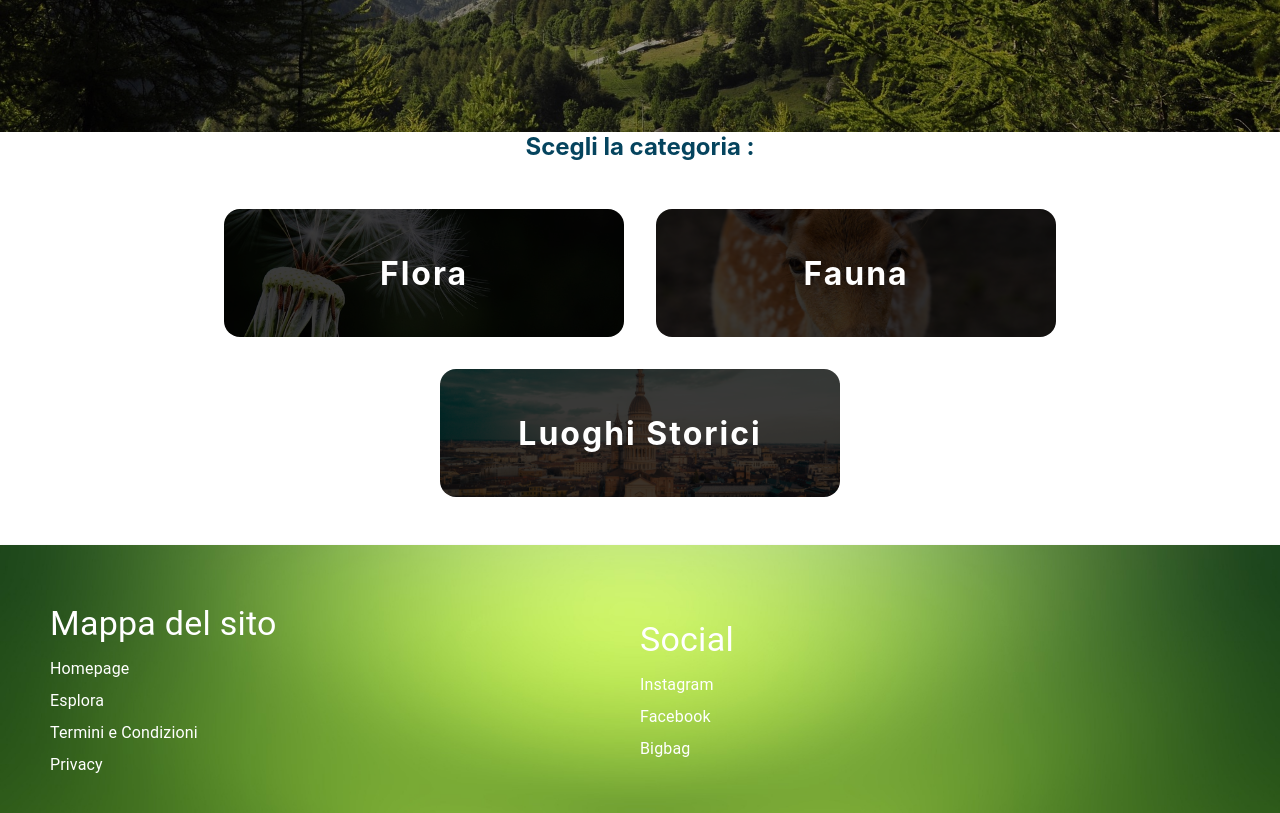
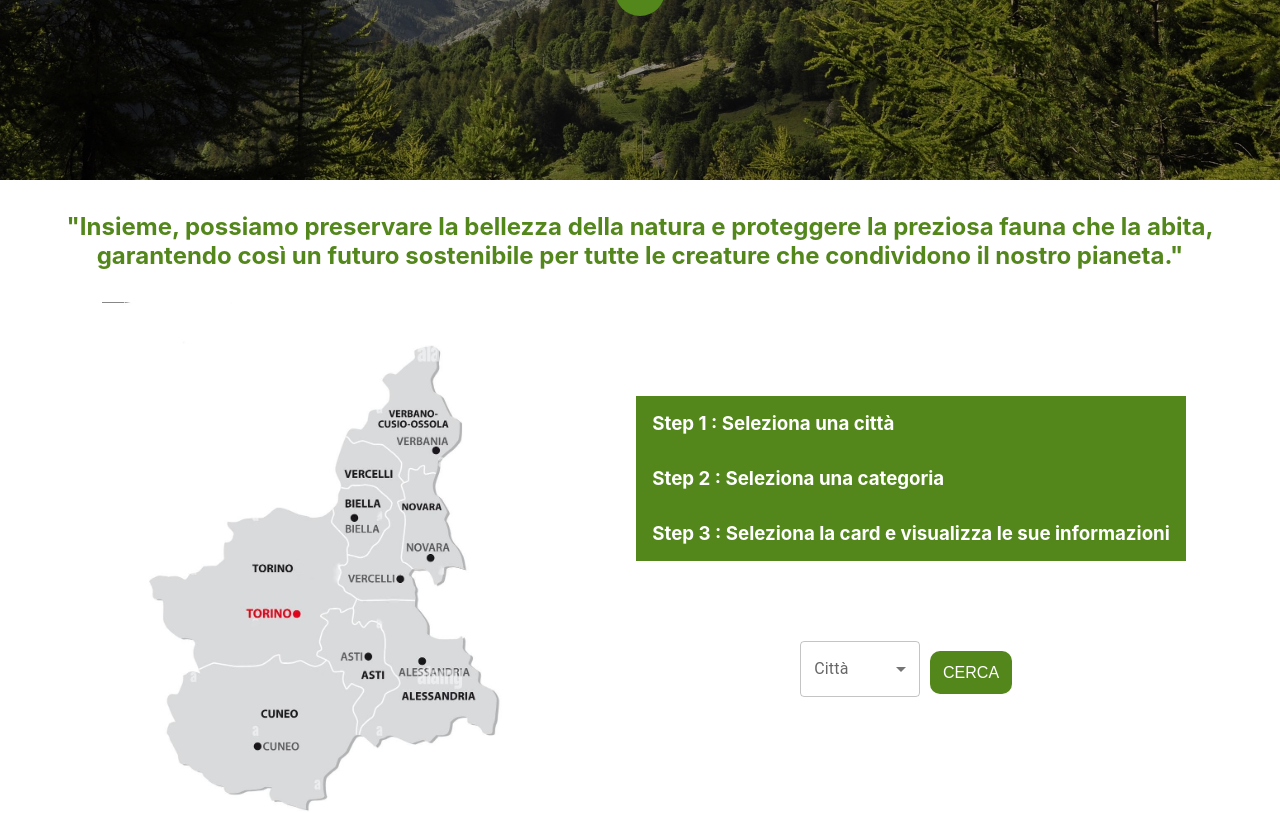
Before and after one commit to giogithub89/progetto_piante, a React (Create React App) app: page /esplora in a window 1280 px wide. Shown: the part 380-1193 px from the top of the page. Built offline with nearby package versions, Linux system fonts and the light colour scheme.

Commit message:
creazione sezione dropdown menu

```diff
--- a/package.json
+++ b/package.json
@@ -13,6 +13,7 @@
     "helmet": "^7.0.0",
     "react": "^18.2.0",
     "react-dom": "^18.2.0",
+    "react-fast-marquee": "^1.6.0",
     "react-router-dom": "^6.11.2",
     "react-scripts": "^5.0.1",
     "web-vitals": "^2.1.4"
--- a/src/Component/Button/Button.css
+++ b/src/Component/Button/Button.css
@@ -10,4 +10,5 @@
   font-weight: 500;
   font-size: 1rem;
   border-radius: 10px;
+  margin: 10px;
 }
--- a/src/Component/Button/Button.jsx
+++ b/src/Component/Button/Button.jsx
@@ -1,9 +1,9 @@
 import './Button.css'
-function Button({value="",miafunzione}){
+function Button({ type, value = "", miafunzione }) {
 
 
-    return(<>
-    <input className="btn" type="button" value={value} onClick={miafunzione}  />
+    return (<>
+        <input className="btn" type={type} value={value} onClick={miafunzione} />
 
     </>)
 }
--- /dev/null
+++ b/src/Component/DropDownMenu/DropDownMenu.jsx
@@ -0,0 +1,50 @@
+import * as React from 'react';
+import Box from '@mui/material/Box';
+import InputLabel from '@mui/material/InputLabel';
+import MenuItem from '@mui/material/MenuItem';
+import FormControl from '@mui/material/FormControl';
+import Select from '@mui/material/Select';
+
+export default function DropDownMenu() {
+    const [city, setCity] = React.useState('');
+
+    const handleChange = (event) => {
+        setCity(event.target.value);
+    };
+
+    return (
+        <div className="dropdownMenu">
+            <div>
+                <Box sx={{ minWidth: 120 }}>
+                    <FormControl fullWidth>
+                        <InputLabel id="demo-simple-select-label">Città</InputLabel>
+                        <Select
+                            labelId="demo-simple-select-label"
+                            id="demo-simple-select"
+                            value={city}
+                            label="Age"
+                            onChange={handleChange}
+                        >
+                            <MenuItem value={10}>TORINO</MenuItem>
+                            <MenuItem value={20}>ASTI</MenuItem>
+                            <MenuItem value={30}>ALESSANDRIA</MenuItem>
+                            <MenuItem value={30}>ALESSANDRIA</MenuItem>
+                            <MenuItem value={30}>ALESSANDRIA</MenuItem>
+                            <MenuItem value={30}>ALESSANDRIA</MenuItem>
+                            <MenuItem value={30}>ALESSANDRIA</MenuItem>
+                            <MenuItem value={30}>ALESSANDRIA</MenuItem>
+                            <MenuItem value={30}>ALESSANDRIA</MenuItem>
+                            <MenuItem value={30}>ALESSANDRIA</MenuItem>
+                            <MenuItem value={30}>ALESSANDRIA</MenuItem>
+                            <MenuItem value={30}>ALESSANDRIA</MenuItem>
+                            <MenuItem value={30}>ALESSANDRIA</MenuItem>
+                        </Select>
+                    </FormControl>
+                </Box>
+            </div>
+            <div>
+            </div>
+
+        </div>
+    );
+}
--- /dev/null
+++ b/src/Component/DropDownMenu/index.js
@@ -0,0 +1,2 @@
+import DropDownMenu from "./DropDownMenu";
+export default DropDownMenu
--- a/src/Component/Homepage/Hero/Hero.jsx
+++ b/src/Component/Homepage/Hero/Hero.jsx
@@ -12,7 +12,7 @@ const Hero = () => {
           <h1 >Biosfere</h1>
           <h2 className='animate-charcter' >TENIAMO A CUORE LA NATURA</h2>
         </div>
-        <Button value='Esplora'></Button>
+        <Button type="button" value='Esplora'></Button>
       </div>
 
     </>
--- a/src/Component/Navbar/Navbar.jsx
+++ b/src/Component/Navbar/Navbar.jsx
@@ -38,6 +38,7 @@ function Navbar() {
     document.documentElement.scrollTop = 0; // For Chrome, Firefox, IE and Opera
     window.pageYOffset = 0;
   }
+  //serve quando clicchiamo su chi siamo
   function downFunction() {
     document.body.scrollTop = 550; // For Safari
     document.documentElement.scrollTop = 550; // For Chrome, Firefox, IE and Opera
--- a/src/index.css
+++ b/src/index.css
@@ -34,6 +34,7 @@ body {
 h2 {
   color: var(--secondary-700);
   text-align: center;
+  padding: 2rem;
 }
 
 h5 {
@@ -54,3 +55,8 @@ code {
 ::-webkit-scrollbar-thumb:hover {
   background: #555;
 }
+.flx{
+  display: flex;
+  align-items: center;
+  justify-content: center;
+}
--- a/src/pages/Esplora/Esplora.css
+++ b/src/pages/Esplora/Esplora.css
@@ -1,6 +1,6 @@
 .esplora {
   width: 100%;
-    height: 32rem;
+  height: 35rem;
   background-image: url(./lake-5443295_1920.jpg);
   background-size: cover;
   background-color: rgba(0, 0, 0, 0.37);
@@ -8,16 +8,14 @@
   background-repeat: no-repeat;
   background-position-x: center;
   background-position-y: center;
-    display: flex;
-    justify-content: center;
-    align-items: center;
   flex-direction: column;
   gap: 2rem;
   color: white;
   padding: 3rem;
   text-align: center;
 }
-.esplora>div{
+
+.esplora>div {
   display: flex;
   gap: 1.2rem;
   flex-wrap: wrap;
@@ -28,12 +26,14 @@
   color: white;
   text-align: center;
 }
-.search-box{
+
+.search-box {
   width: fit-content;
   height: fit-content;
   position: relative;
 }
-  .input-search{
+
+.input-search {
   height: 50px;
   width: 50px;
   border-style: none;
@@ -45,15 +45,17 @@
   transition: all .5s ease-in-out;
   background-color: var(--primary);
   padding-right: 40px;
-    color:#fff;
+  color: #fff;
 }
-  .input-search::placeholder{
-    color:rgba(255,255,255,.5);
+
+.input-search::placeholder {
+  color: rgba(255, 255, 255, .5);
   font-size: 18px;
   letter-spacing: 2px;
   font-weight: 100;
 }
-  .btn-search{
+
+.btn-search {
   width: 50px;
   height: 50px;
   border-style: none;
@@ -64,28 +66,32 @@
   border-radius: 50%;
   position: absolute;
   right: 0px;
-    color:#ffffff ;
-    background-color:transparent;
+  color: #ffffff;
+  background-color: transparent;
   pointer-events: painted;
 }
-  .btn-search:focus ~ .input-search{
+
+.btn-search:focus~.input-search {
   width: 300px;
   border-radius: 0px;
   background-color: transparent;
-    border-bottom:1px solid rgba(255,255,255,.5);
+  border-bottom: 1px solid rgba(255, 255, 255, .5);
   transition: all 500ms cubic-bezier(0, 0.110, 0.35, 2);
 }
-  .input-search:focus{
+
+.input-search:focus {
   width: 300px;
   border-radius: 0px;
   background-color: transparent;
-    border-bottom:1px solid rgba(255,255,255,.5);
+  border-bottom: 1px solid rgba(255, 255, 255, .5);
   transition: all 500ms cubic-bezier(0, 0.110, 0.35, 2);
 }
+
 .waviy {
   position: relative;
   display: flex;
 }
+
 .waviy h1 {
   position: relative;
   display: inline-block;
@@ -94,10 +100,61 @@
   animation: flip 3s infinite;
   animation-delay: calc(.2s * var(--i))
 }
+
 @keyframes flip {
-    0%,80% {
+
+  0%,
+  80% {
     transform: rotateY(360deg)
   }
+}
+
+/*-------------------------------------------------------cartina-------------------- */
+.sectionCartina {
+  width: 100%;
+  flex-direction: row;
+  flex-wrap: wrap;
+  justify-content: space-evenly;
+}
+
+.cartina {
+  background-image: url(./piemonte\ cartina.jpg);
+  background-size: contain;
+  background-repeat: no-repeat;
+  background-position-x: center;
+  background-position-y: center;
+  width: 28rem;
+  height: 33rem;
+}
+
+.step {
+  display: flex;
+  flex-direction: column;
+  justify-content: center;
+}
+
+.step h3 {
+  background-color: var(--primary);
+  color: white;
+  padding: 1rem;
+}
+
+.formCitta {
+  display: flex;
+  flex-direction: column;
+  gap: 5rem;
+  flex-wrap: wrap;
+  align-items: center;
+}
+
+.divSelect {
+  display: flex;
+  padding-bottom: 2rem;
+}
+
+.p {
+  text-align: center;
+  color: var(--primary);
 }
 
 
--- a/src/pages/Esplora/Esplora.jsx
+++ b/src/pages/Esplora/Esplora.jsx
@@ -1,4 +1,5 @@
-import SectionCategory from '../../Component/SectionCategory';
+import Button from '../../Component/Button/Button'
+import DropDownMenu from '../../Component/DropDownMenu'
 import './Esplora.css'
 function Esplora() {
     const style = { "--i": 1, }
@@ -14,7 +15,7 @@ function Esplora() {
 
     return (
         <>
-            <div className="esplora">
+            <div className="esplora flx">
                 <div>
                     <h1>Welcome to </h1>
                     <div className='waviy'>
@@ -33,14 +34,31 @@ function Esplora() {
                     Inserisci il nome della città per
                     scoprire le bellezze architettoniche, la natura e gli animali che la popolano.</h4>
 
-                <div class="search-box">
-                    <button class="btn-search"><i class="fa fa-search"></i></button>
-                    <input type="text" class="input-search" placeholder="Inserisci Città..." />
+                <div className="search-box">
+                    <button className="btn-search"><i className="fa fa-search"></i></button>
+                    <input type="text" className="input-search" placeholder="Inserisci Città..." />
                 </div>
             </div>
+            <h2 className='p'>"Insieme, possiamo preservare la bellezza della natura e proteggere la preziosa fauna che la abita, garantendo così un futuro sostenibile per tutte le creature che condividono il nostro pianeta."</h2>
+            <div className="sectionCartina flx">
+                <div className="cartina">
+                </div>
 
-            <h2>Scegli la categoria :</h2>
-            <SectionCategory />
+                <div className="formCitta flx">
+                    <div className="step">
+                        <h3> Step 1 : Seleziona una città </h3>
+                        <h3> Step 2 : Seleziona una categoria</h3>
+                        <h3>Step 3 : Seleziona la card e visualizza le sue informazioni</h3>
+                    </div>
+                    <div className='divSelect'>
+                        <DropDownMenu />
+                        <Button type="submit" value='CERCA'></Button>
+
+                    </div>
+                </div>
+            </div >
+
+
         </>)
 }
 export default Esplora;
--- a/src/pages/Layout.js
+++ b/src/pages/Layout.js
@@ -8,7 +8,9 @@ const Layout = () => {
     <div>
       {" "}
       <Navbar />
-      <Outlet /> <Footer  />
+      <Outlet />
+     <Footer  />
+
     </div>
   );
 };
```
Also changed, not shown: src/Component/DropDownMenu/DropDownMenu.css (added), src/pages/Esplora/piemonte cartina.jpg (added), 1 other file (tests, documents, lock files or other folders). Lines whose indentation alone changed are shown as unchanged.
